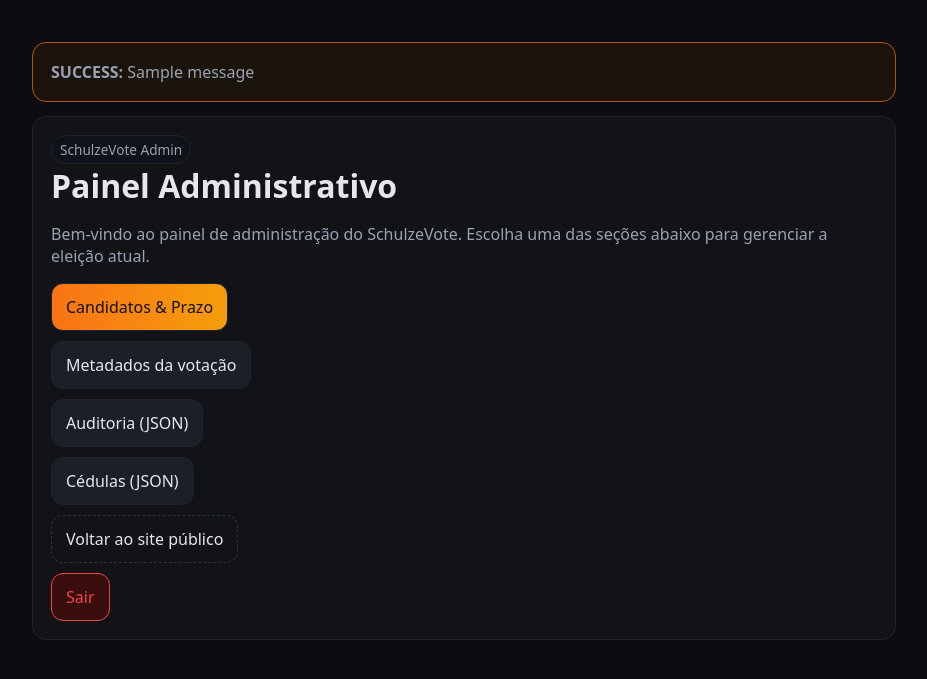
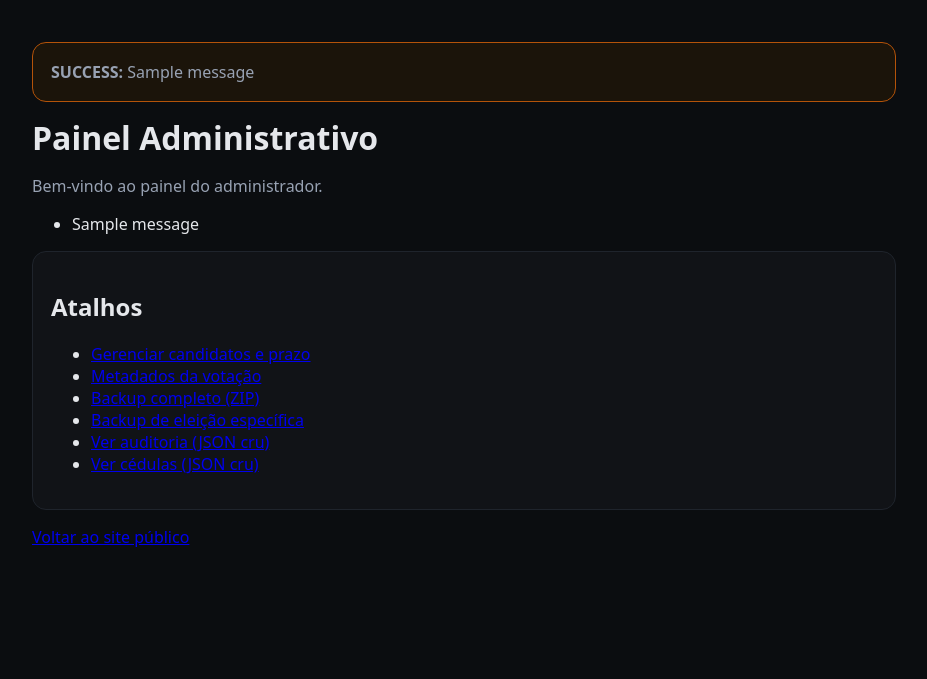
Before and after one commit to Jccasafus-hub/SchulzeVote, a Flask app: template templates/admin_home.html in a window 1280 px wide. Shown: the top 679 px of the page, without its empty margins (176-1103 px from the left). Run offline with Flask 3, Linux system fonts and the light colour scheme; the template is opened without the code that fills it: most values are stand-ins (such as "Sample title", 1, 10 or a date in 2020); one stand-in notice (Sample message) is shown; parts of the project's set-up code (start-up, migrations or seed data) failed here and were passed over.

Commit message:
Update admin_home.html

```diff
--- a/templates/admin_home.html
+++ b/templates/admin_home.html
@@ -1,30 +1,34 @@
 {% extends "base_admin.html" %}
 
-{% block title %}SchulzeVote Admin · Início{% endblock %}
+{% block title %}Painel Administrativo · SchulzeVote{% endblock %}
 
 {% block content %}
-<div class="card">
-  <span class="pill">SchulzeVote Admin</span>
   <h1>Painel Administrativo</h1>
-  <p class="muted">
-    Bem-vindo ao painel de administração do SchulzeVote. Escolha uma das seções abaixo para gerenciar a eleição atual.
+  <p class="muted">Bem-vindo ao painel do administrador.</p>
+
+  {% with messages = get_flashed_messages(with_categories=true) %}
+    {% if messages %}
+      <ul>
+        {% for category, msg in messages %}
+          <li class="{{ category }}">{{ msg }}</li>
+        {% endfor %}
+      </ul>
+    {% endif %}
+  {% endwith %}
+
+  <div class="card">
+    <h2>Atalhos</h2>
+    <ul>
+      <li><a href="{{ url_for('admin_bp.candidates') }}?secret={{ secret }}">Gerenciar candidatos e prazo</a></li>
+      <li><a href="{{ url_for('admin_bp.election_meta') }}?secret={{ secret }}">Metadados da votação</a></li>
+      <li><a href="{{ url_for('admin_bp.backup_zip') }}?secret={{ secret }}">Backup completo (ZIP)</a></li>
+      <li><a href="{{ url_for('admin_bp.backup_zip_eid') }}?secret={{ secret }}&eid={{ current_eid }}">Backup de eleição específica</a></li>
+      <li><a href="{{ url_for('admin_bp.audit_raw') }}?secret={{ secret }}&eid={{ current_eid }}">Ver auditoria (JSON cru)</a></li>
+      <li><a href="{{ url_for('admin_bp.ballots_raw') }}?secret={{ secret }}&eid={{ current_eid }}">Ver cédulas (JSON cru)</a></li>
+    </ul>
+  </div>
+
+  <p style="margin-top:16px">
+    <a href="{{ url_for('index') }}">Voltar ao site público</a>
   </p>
-
-  <div class="row" style="margin-top:14px; flex-direction:column; align-items:flex-start">
-    <!-- Rotas que permanecem no app.py; propagamos o secret da query -->
-    <a class="btn accent" href="{{ url_for('admin_candidates') }}?secret={{ request.args.get('secret','') }}">Candidatos &amp; Prazo</a>
-    <a class="btn" href="{{ url_for('admin_election_meta') }}?secret={{ request.args.get('secret','') }}">Metadados da votação</a>
-    <a class="btn" href="{{ url_for('admin_audit_raw') }}?secret={{ request.args.get('secret','') }}">Auditoria (JSON)</a>
-    <a class="btn" href="{{ url_for('admin_ballots_raw') }}?secret={{ request.args.get('secret','') }}">Cédulas (JSON)</a>
-    <a class="btn ghost" href="{{ url_for('index') }}">Voltar ao site público</a>
-
-    <!-- Sair com PURGE_CACHE: chama função definida no base_admin.html -->
-    <a
-      id="admin-logout"
-      class="btn danger"
-      href="#"
-      onclick="logoutAndClearCache('{{ url_for('admin_bp.logout') }}'); return false;"
-    >Sair</a>
-  </div>
-</div>
 {% endblock %}
```
